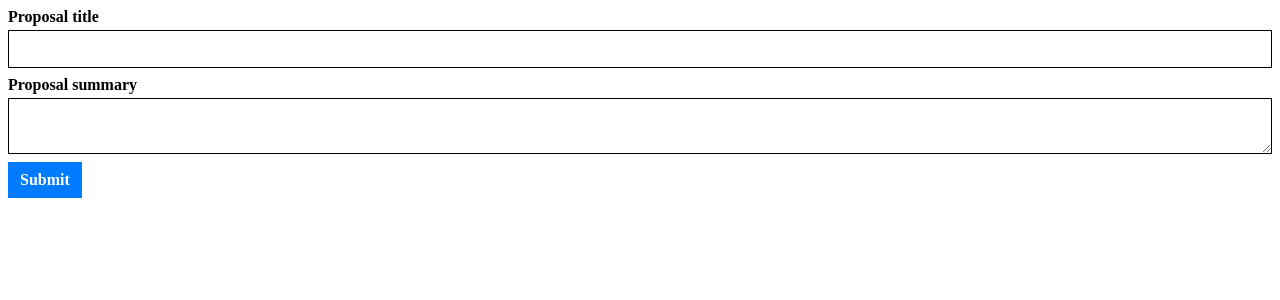
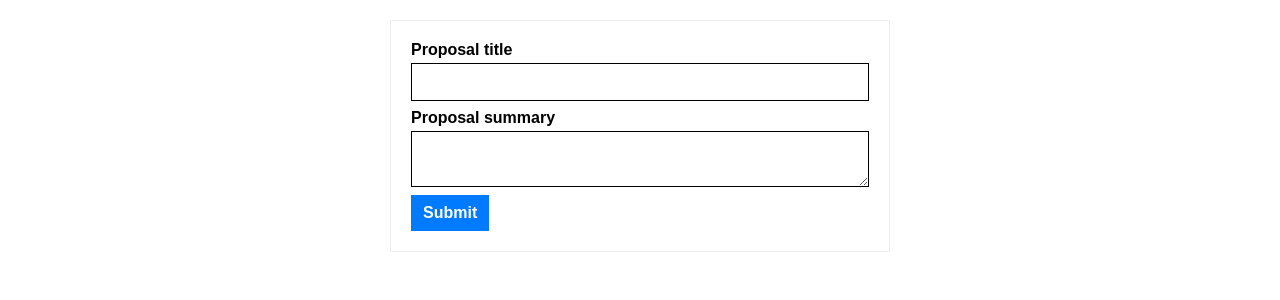
Before and after one commit to justtoconfirm/picos-frontend-challenge, a React (Create React App) app: page / in a window 1280 px wide. Shown: the top 300 px of the page. Built offline with nearby package versions, Linux system fonts and the light colour scheme.

Commit message:
Add initial CSS styling to position the form in the center of the app

```diff
--- a/src/App.css
+++ b/src/App.css
@@ -1,6 +1,37 @@
-.App {
-  font-family: Arial, Helvetica, sans-serif;
-  max-width: 1280px;
-  width: 100%;
-  margin: 0 auto;
+html {
+	box-sizing: border-box;
+	position: relative;
+	font-size: 62.5%;
+	margin: 0;
+	padding: 0;
+	width: 100%;
+	height: 100%;
 }
+
+*,
+*::before,
+*::after {
+	box-sizing: inherit;
+	margin: 0;
+	padding: 0;
+}
+
+body {
+	font-size: 16px;
+	font-size: 1.6rem;
+	font-family: Arial, Helvetica, sans-serif;
+	background-color: #fff;
+	margin: 0 auto;
+	padding: 0;
+	width: 100%;
+	max-width: 1280px;
+}
+
+main {
+	display: block;
+}
+
+/* Adding this to add vertical spacing for the purpose of the test */
+.form {
+	margin: 2rem 0;
+}
--- a/src/App.js
+++ b/src/App.js
@@ -9,7 +9,9 @@ const App = () => {
 		<>
 			<main role="main">
 
-				<ProposalForm />
+				<div className="form">
+					<ProposalForm />
+				</div>
 
 			</main>
 		</>
--- a/src/components/ProposalForm/ProposalForm.css
+++ b/src/components/ProposalForm/ProposalForm.css
@@ -0,0 +1,9 @@
+.form-proposal {
+	max-width: 500px;
+	border: 1px solid #eee;
+	padding: 2rem;
+}
+
+.form-proposal--align-center {
+	margin: 0 auto;
+}
--- a/src/components/ProposalForm/ProposalForm.js
+++ b/src/components/ProposalForm/ProposalForm.js
@@ -9,6 +9,8 @@ const ProposalForm = () => {
 	return (
 
 		<>
+			<div className="form-proposal form-proposal--align-center">
+				<form>
 					<TextField
 						label="Proposal title"
 						name="proposalTitle"
@@ -20,6 +22,8 @@ const ProposalForm = () => {
 					/>
 
 					<Button>Submit</Button>
+				</form>
+			</div>
 		</>
 
 	);
```
Lines whose indentation alone changed are shown as unchanged.
